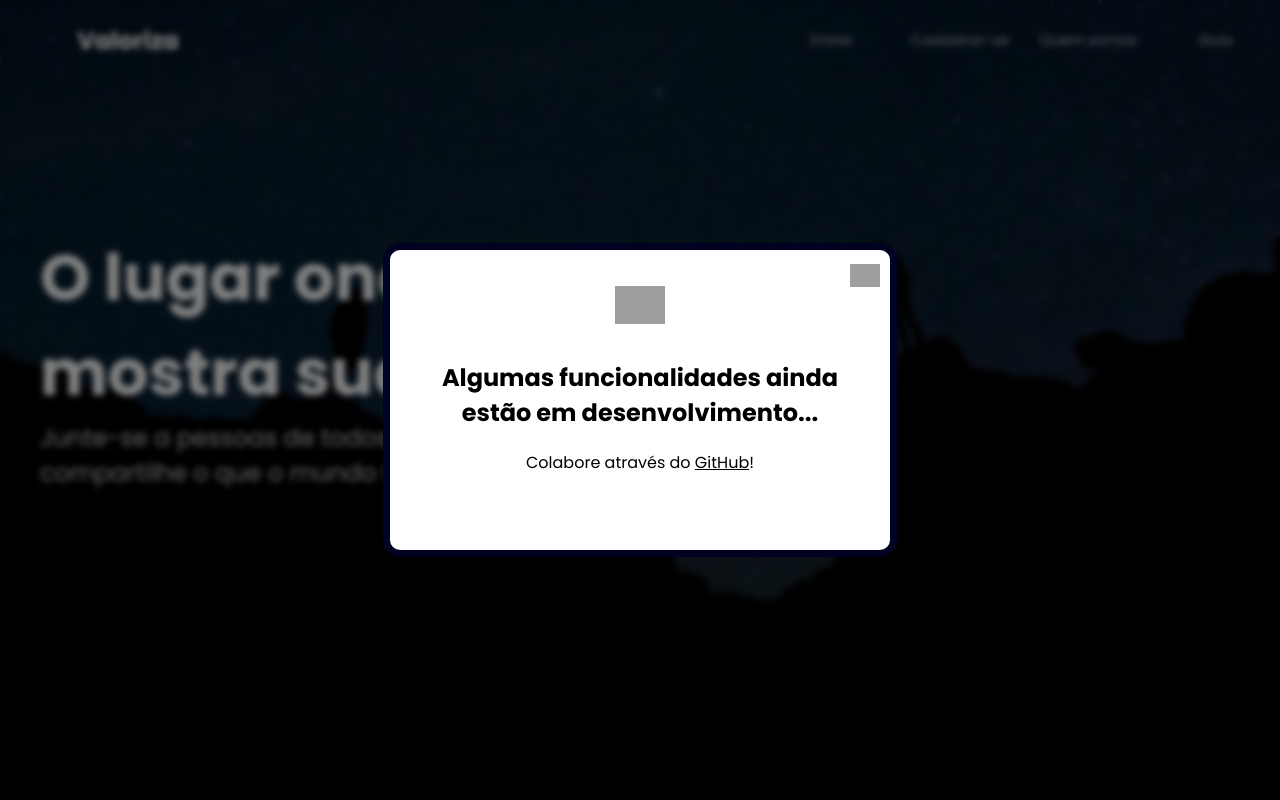
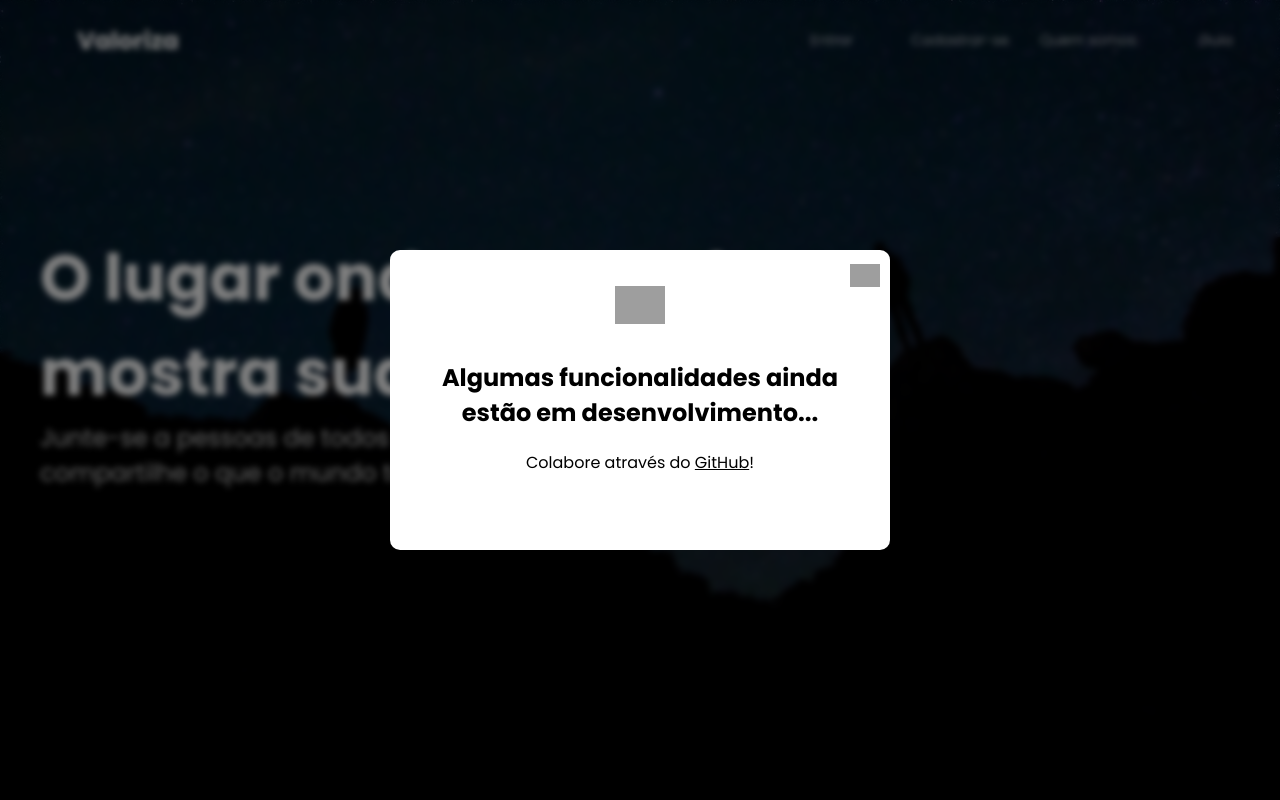
Before and after one commit to alessandroCidney/front-end-api-compliments, a plain HTML site: page index.html in a window 1280 px wide. Shown: the top 800 px of the page. Drawn offline with Linux system fonts and the light colour scheme; grey boxes are pictures that could not be loaded.

Commit message:
Remoção da borda azul dos popups exibidos

```diff
--- a/css/initialPage/popups.css
+++ b/css/initialPage/popups.css
@@ -22,7 +22,6 @@ div.popup-message {
 	flex-direction: column;
 	gap: 20px;
 	padding: 20px;
-	box-shadow: 0 0 0 7px #010221;
 	animation: showPopup .5s ease;
 	text-align: center;
 }
```
